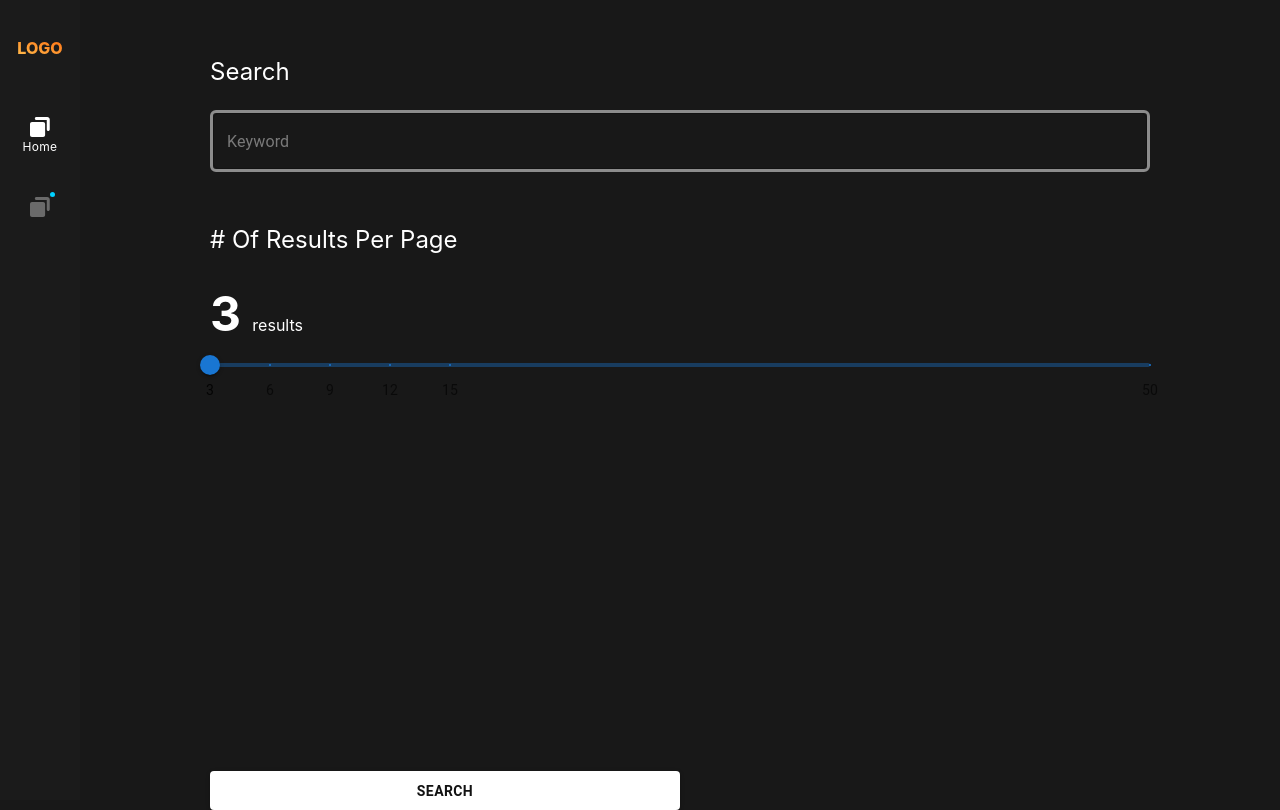
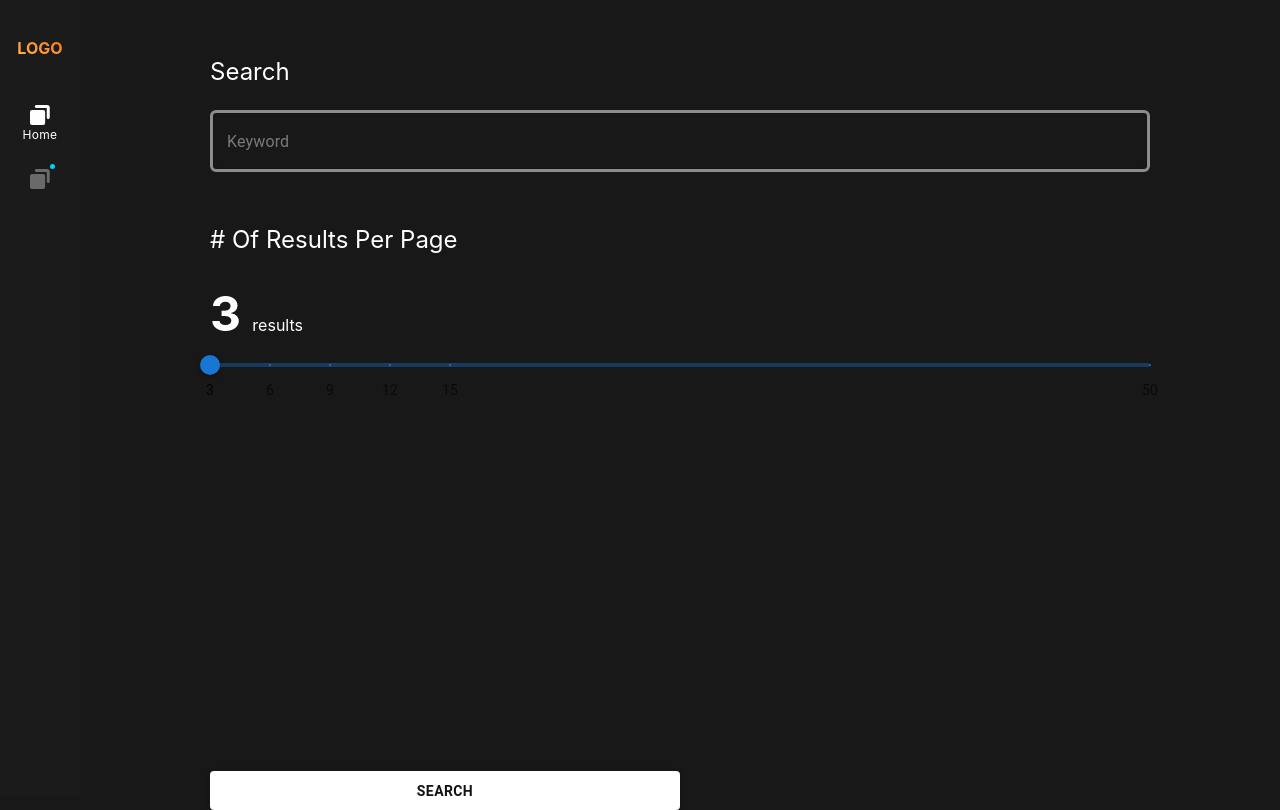
Before and after one commit to dickisujadi/aha, a React (Create React App) app: page / in a window 1280 px wide. Built offline with nearby package versions, Linux system fonts and the light colour scheme; no server answers.

Commit message:
sidebar styling

```diff
--- a/src/components/Sidebar.tsx
+++ b/src/components/Sidebar.tsx
@@ -17,8 +17,8 @@ export function Sidebar({ menus, onChangeLoaded } : SidebarProps) {
 
 
     return (
-        <div className="w-20 min-w-[5rem] h-screen bg-[#1B1B1B] border-r-white flex flex-col xs:bg-[#181818] xs:m-0 xs:h-fit xs:w-screen">
-            <div className="my-9 font-extrabold text-transparent bg-clip-text bg-gradient-to-tr from-[#FFD25F] to-[#FF5C01] -backdrop-hue-rotate-180 uppercase text-center xs:text-left xs:mx-5">
+        <div className="-mt-1 w-20 min-w-[5rem] h-screen bg-[#1B1B1B] border-r-white flex flex-col xs:bg-[#181818] xs:m-0 xs:h-fit xs:w-screen">
+            <div className="my-10 font-bold text-transparent bg-clip-text bg-gradient-to-tr from-[#FFD25F] to-[#FF5C01] -backdrop-hue-rotate-180 uppercase text-center xs:text-left xs:mx-5">
                 Logo
             </div>
             {menus && menus.length && menus.map(menu => {
--- a/src/ui/SidebarLogo.tsx
+++ b/src/ui/SidebarLogo.tsx
@@ -17,7 +17,7 @@ export default function GetLogo({ location, isLoaded, onChangeIsLoaded }: GetLog
     if(pathname === '/search' && location === 'home') isActive = true;
 
     return (
-        <div className="my-4 min-h-[3rem]">
+        <div className="mb-4 min-h-[3rem]">
             <div className="items-center flex flex-col">
                 {<div className={`h-[0.3125rem] w-[0.3125rem] ${!isLoaded && 'bg-[#00D1FF]'} rounded-full float-right ml-6`}></div>}
                 <img src={isActive? Active : Inactive} alt="active" className="mx-auto"/>
```
